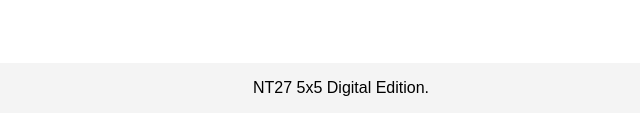
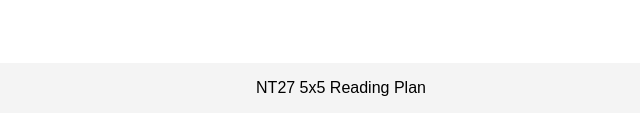
Before and after one commit to NT5x5/new-testament-five, a plain HTML site: page index.html in a window 1280 px wide. Shown: the part 165-300 px from the top of the page, 299-939 px from the left. Drawn offline with Linux system fonts and the light colour scheme.

Commit message:
Update index.html

```diff
--- a/index.html
+++ b/index.html
@@ -13,7 +13,7 @@
     <ul id="deeptips"></ul>
     <p><a href="plan.html">View Weekly Plan</a></p>
   </main>
-  <footer>NT27 5x5 Digital Edition. </footer>
+  <footer>NT27 5x5 Reading Plan</footer>
   <script src="script.js"></script>
 </body>
 </html>
```
